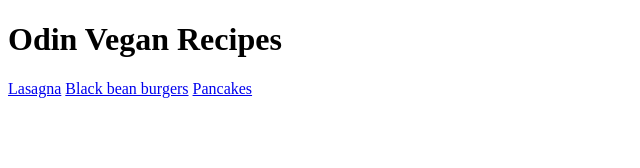
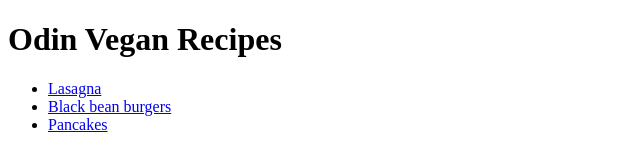
Before and after one commit to Thomz91/odin-recipes, a plain HTML site: page index.html in a window 1280 px wide. Shown: the whole page, without its empty margins (0-640 px from the left). Drawn offline with Linux system fonts and the light colour scheme.

Commit message:
Place index links in a list, update recipe pages
All recipe pages now have a link to go back to home

```diff
--- a/index.html
+++ b/index.html
@@ -7,8 +7,10 @@
 
     <body>
         <h1>Odin Vegan Recipes</h1>
-        <a href="recipes/lasagna.html">Lasagna</a>
-        <a href="recipes/black-bean-burgers.html">Black bean burgers</a>
-        <a href="recipes/pancakes.html">Pancakes</a>
+        <ul>
+        <li><a href="recipes/lasagna.html">Lasagna</a></li>
+        <li><a href="recipes/black-bean-burgers.html">Black bean burgers</a></li>
+        <li><a href="recipes/pancakes.html">Pancakes</a></li>
+        </ul>
     </body>
 </html>
```
Also changed, not shown: recipes/black-bean-burgers.html (+1 -0 lines), recipes/lasagna.html (+1 -0 lines), recipes/pancakes.html (+1 -0 lines).
